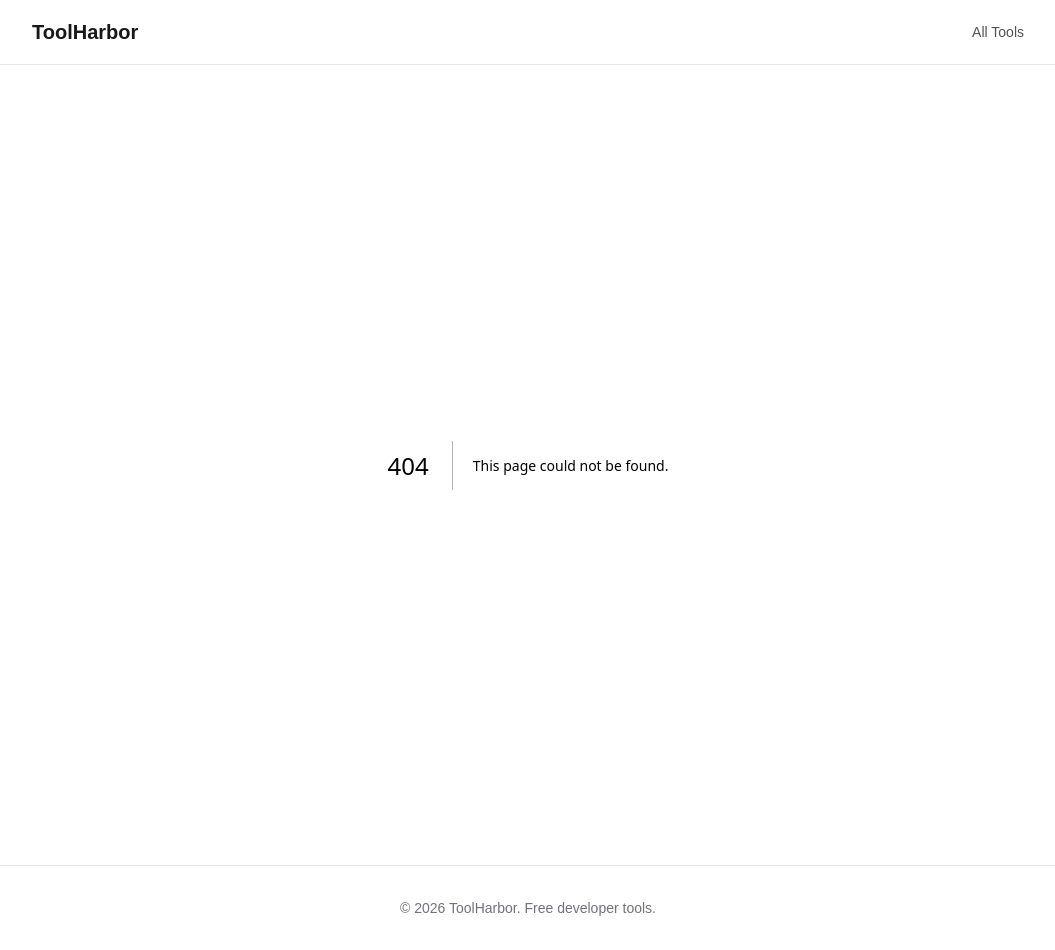
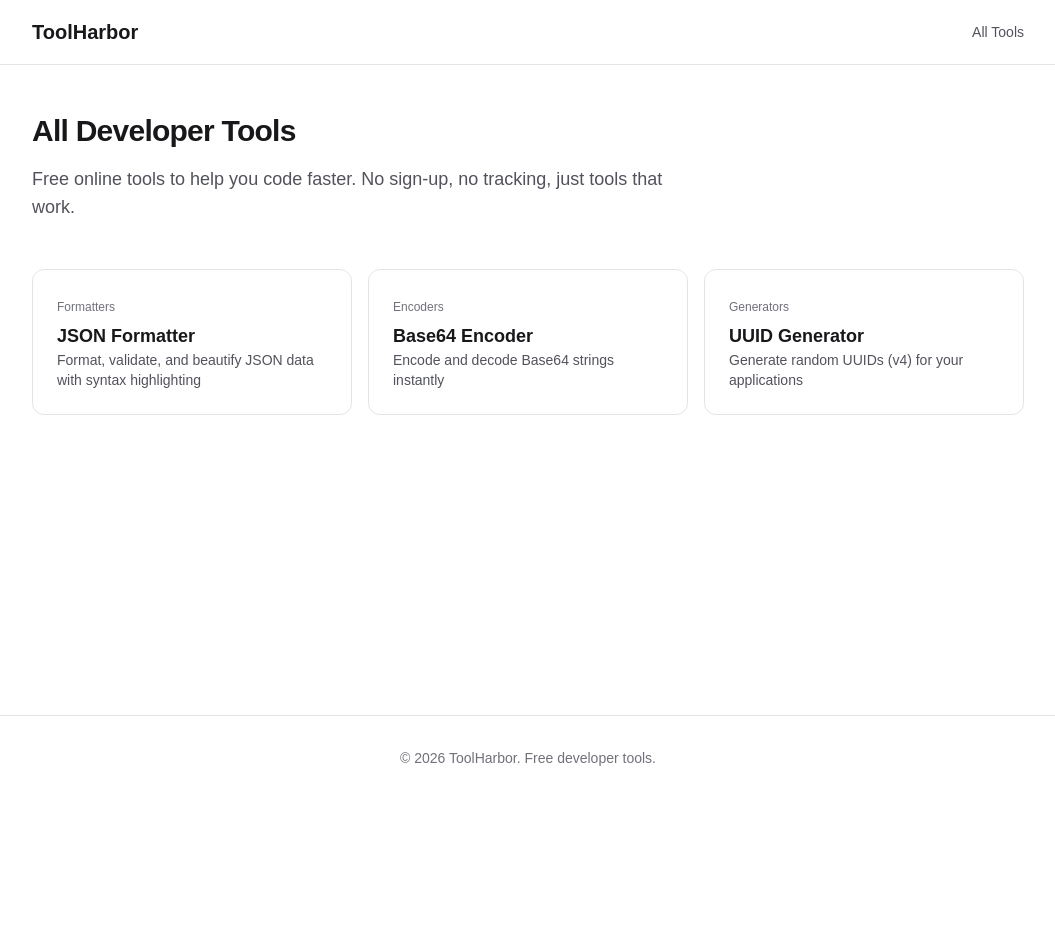
Before and after one commit to PMFrancisco/toolharbor, a Next.js app: page /tools in a window 1280 px wide. Before the commit this address had no page. Shown: the whole page, without its empty margins (112-1167 px from the left). After the commit the page ends 800 px from the top, so only its background shows below. Built offline with nearby package versions, Linux system fonts and the light colour scheme.

Commit message:
feat: add /tools index page with all tools listing
Adds a dedicated tools page with SEO metadata, tools grid with
categories, and consistent styling matching the homepage.

```diff
--- /dev/null
+++ b/app/tools/page.tsx
@@ -0,0 +1,77 @@
+import type { Metadata } from 'next';
+import Link from 'next/link';
+import { Card, CardTitle, CardContent } from '@/components/ui';
+import { generatePageMetadata } from '@/lib/seo';
+
+export const metadata: Metadata = generatePageMetadata({
+  title: 'All Developer Tools',
+  description:
+    'Browse all free online developer tools. JSON formatter, Base64 encoder, UUID generator, and more. Fast, simple, no login required.',
+  path: '/tools',
+  keywords: [
+    'developer tools',
+    'online tools',
+    'free tools',
+    'web tools',
+    'programming tools',
+    'code tools',
+  ],
+});
+
+const tools = [
+  {
+    name: 'JSON Formatter',
+    description: 'Format, validate, and beautify JSON data with syntax highlighting',
+    href: '/tools/json-formatter',
+    category: 'Formatters',
+  },
+  {
+    name: 'Base64 Encoder',
+    description: 'Encode and decode Base64 strings instantly',
+    href: '/tools/base64-encoder',
+    category: 'Encoders',
+  },
+  {
+    name: 'UUID Generator',
+    description: 'Generate random UUIDs (v4) for your applications',
+    href: '/tools/uuid-generator',
+    category: 'Generators',
+  },
+];
+
+export default function ToolsPage() {
+  return (
+    <main className="mx-auto max-w-5xl px-4 py-12">
+      {/* Page Header */}
+      <header className="mb-12">
+        <h1 className="mb-4 text-3xl font-bold tracking-tight text-zinc-900 dark:text-zinc-100">
+          All Developer Tools
+        </h1>
+        <p className="max-w-2xl text-lg text-zinc-600 dark:text-zinc-400">
+          Free online tools to help you code faster. No sign-up, no tracking, just tools that work.
+        </p>
+      </header>
+
+      {/* Tools Grid */}
+      <section>
+        <div className="grid gap-4 sm:grid-cols-2 lg:grid-cols-3">
+          {tools.map((tool) => (
+            <Link key={tool.href} href={tool.href}>
+              <Card className="h-full transition-colors hover:border-zinc-400 dark:hover:border-zinc-600">
+                <div className="mb-1">
+                  <span className="text-xs font-medium text-zinc-500 dark:text-zinc-500">
+                    {tool.category}
+                  </span>
+                </div>
+                <CardTitle>{tool.name}</CardTitle>
+                <CardContent>
+                  <p className="text-sm text-zinc-600 dark:text-zinc-400">{tool.description}</p>
+                </CardContent>
+              </Card>
+            </Link>
+          ))}
+        </div>
+      </section>
+    </main>
+  );
+}
```
